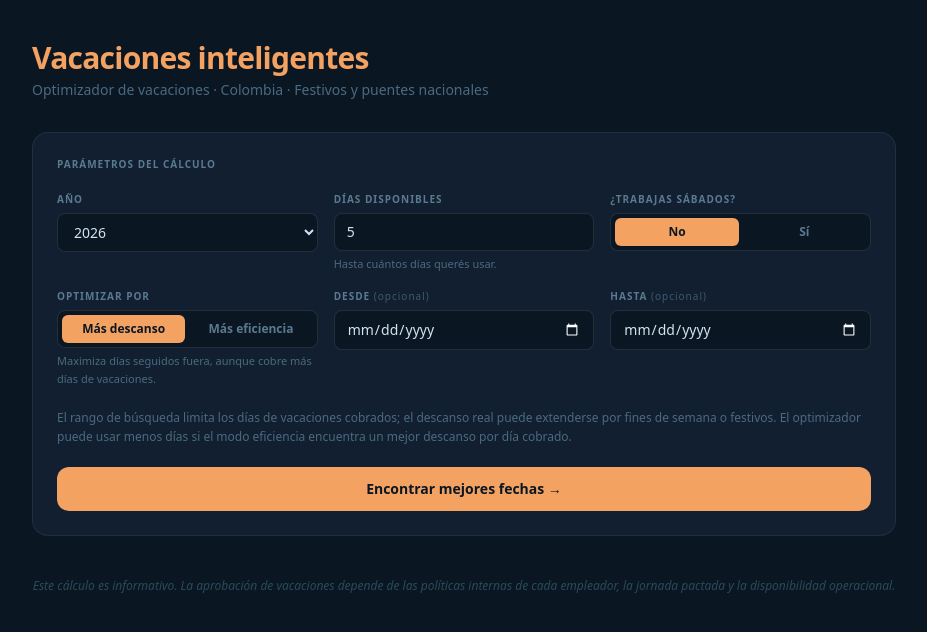
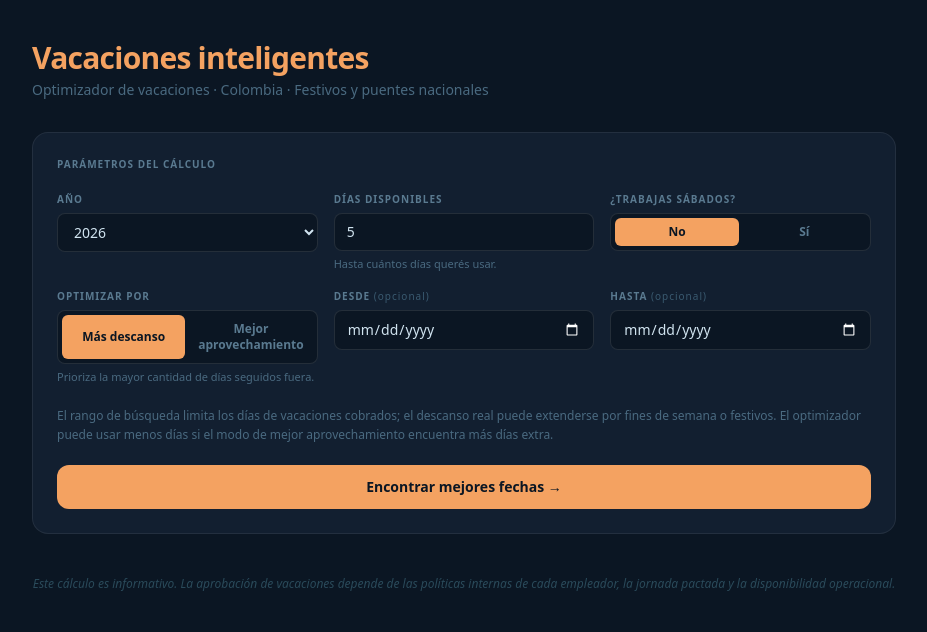
Before and after one commit to NastMz/vacaciones-inteligentes, a Next.js app: page / in a window 1280 px wide. Shown: the top 632 px of the page, without its empty margins (176-1103 px from the left). Built offline with nearby package versions, Linux system fonts and the light colour scheme.

Commit message:
fix: rank by extra rest days for efficiency

```diff
--- a/src/app/page.tsx
+++ b/src/app/page.tsx
@@ -45,7 +45,7 @@ export default function Home() {
   const rankingExplanation = submittedContext
     ? submittedContext.optimizationMode === "MAX_TOTAL_REST"
       ? `Ranking priorizado por descanso total: busca la mayor cantidad de días seguidos fuera, usando hasta ${submittedContext.vacationDaysToUse} días disponibles.`
-      : `Ranking priorizado por eficiencia: busca el mejor descanso por cada día cobrado y puede recomendar usar menos de ${submittedContext.vacationDaysToUse} días disponibles.`
+      : `Ranking priorizado por aprovechamiento: busca sumar más días extra por fines de semana y festivos, y puede recomendar usar menos de ${submittedContext.vacationDaysToUse} días disponibles.`
     : null;
 
   return (
--- a/src/components/RecommendationCard.tsx
+++ b/src/components/RecommendationCard.tsx
@@ -31,6 +31,9 @@ export function RecommendationCard({
         </span>
         <span className="text-success/60 text-xl">días de descanso</span>
       </div>
+      <p className="mb-6 text-sm font-semibold text-success">
+        +{r.extraRestDays} días extra por fines de semana y festivos
+      </p>
 
       {/* Dates */}
       <div className="grid grid-cols-1 sm:grid-cols-2 lg:grid-cols-4 gap-4 mb-5">
@@ -59,7 +62,8 @@ export function RecommendationCard({
       {/* Stats */}
       <div className="flex gap-6 flex-wrap pt-4 border-t border-success/[0.15] mb-4">
         <Stat value={r.vacationDaysUsed} label="días usados" />
-        <Stat value={`${r.efficiencyRatio}×`} label="eficiencia" highlight />
+        <Stat value={`+${r.extraRestDays}`} label="días extra" highlight />
+        <Stat value={`${r.efficiencyRatio}×`} label="ratio" />
         <Stat value={r.holidaysIncluded.length} label="festivos" />
         <Stat value={r.weekendsIncluded} label="fines de sem." />
       </div>
--- a/src/components/RecommendationTable.tsx
+++ b/src/components/RecommendationTable.tsx
@@ -22,7 +22,7 @@ export function RecommendationTable({
         <table className="w-full text-xs">
           <thead>
             <tr className="border-b border-white/[0.05]">
-              {["#", "Días cobrados", "Descanso real", "Vuelves", "Días", "Efic.", "Festivos", "Acción"].map(
+              {["#", "Días cobrados", "Descanso real", "Vuelves", "Días", "+ Extra", "Ratio", "Festivos", "Acción"].map(
                 (h) => (
                   <th
                     key={h}
@@ -106,7 +106,10 @@ function Row({
       <td className={td + " text-center font-semibold text-[#c8dce8]"}>
         {r.calendarDaysRested}
       </td>
-      <td className={td + " text-center text-[#6a8ba0]"}>
+      <td className={td + " text-center font-semibold text-success whitespace-nowrap"}>
+        +{r.extraRestDays} extra
+      </td>
+      <td className={td + " text-center text-[#6a8ba0] whitespace-nowrap"}>
         {r.efficiencyRatio}×
       </td>
       <td className={td + " text-[#4a6a80] max-w-[180px] truncate"}>
--- a/src/components/VacationForm.tsx
+++ b/src/components/VacationForm.tsx
@@ -97,13 +97,13 @@ export function VacationForm({ onSubmit, isLoading }: Props) {
             onChange={setMode}
             options={[
               { value: "MAX_TOTAL_REST", label: "Más descanso" },
-              { value: "MAX_EFFICIENCY", label: "Más eficiencia" },
+              { value: "MAX_EFFICIENCY", label: "Mejor aprovechamiento" },
             ]}
           />
           <p className="mt-1 text-[11px] text-[#4a6a80] leading-relaxed">
             {mode === "MAX_TOTAL_REST"
-              ? "Maximiza días seguidos fuera, aunque cobre más días de vacaciones."
-              : "Maximiza descanso por cada día cobrado y puede guardar días para después."}
+              ? "Prioriza la mayor cantidad de días seguidos fuera."
+              : "Prioriza sumar más días extra por fines de semana y festivos."}
           </p>
         </div>
 
@@ -140,7 +140,7 @@ export function VacationForm({ onSubmit, isLoading }: Props) {
       <p className="mb-5 text-xs text-[#4a6a80] leading-relaxed">
         El rango de búsqueda limita los días de vacaciones cobrados; el descanso real
         puede extenderse por fines de semana o festivos. El optimizador puede usar
-        menos días si el modo eficiencia encuentra un mejor descanso por día cobrado.
+        menos días si el modo de mejor aprovechamiento encuentra más días extra.
       </p>
 
       <button
--- a/src/domain/vacation-optimizer.ts
+++ b/src/domain/vacation-optimizer.ts
@@ -11,7 +11,7 @@ import { toDateKey, fromDateKey, addDays, isNonWorkingDay } from "./business-day
  *   2. Extiende hacia atrás mientras haya días no laborables (fines de semana / festivos).
  *   3. Extiende hacia adelante mientras haya días no laborables.
  *   4. El bloque resultante es el descanso real.
- *   5. Calcula días calendario y ratio de eficiencia.
+ *   5. Calcula días calendario, días extra y ratio secundario.
  * Deduplicación por ventana de descanso real (realRestStart::realRestEnd)
  * conservando primero el mejor candidato según el modo de optimización.
  */
@@ -112,6 +112,7 @@ export function generateRecommendations(
           Math.round(
             (realRestEnd.getTime() - realRestStart.getTime()) / 86400000
           ) + 1;
+        const extraRestDays = calendarDaysRested - vacationDaysUsed;
         const efficiencyRatio =
           Math.round((calendarDaysRested / vacationDaysUsed) * 100) / 100;
 
@@ -135,7 +136,7 @@ export function generateRecommendations(
 
         const score =
           optimizationMode === "MAX_EFFICIENCY"
-            ? efficiencyRatio
+            ? extraRestDays
             : calendarDaysRested;
 
         candidates.push({
@@ -146,6 +147,7 @@ export function generateRecommendations(
           returnToWorkDate: toDateKey(returnToWorkDate),
           vacationDaysUsed,
           calendarDaysRested,
+          extraRestDays,
           efficiencyRatio,
           holidaysIncluded,
           weekendsIncluded,
@@ -177,18 +179,29 @@ function compareRecommendations(
   b: VacationRecommendation,
   optimizationMode: VacationInput["optimizationMode"]
 ): number {
+  // MAX_EFFICIENCY en UI significa "Mejor aprovechamiento":
+  // primero más días extra, luego mejor ratio, luego menos días cobrados,
+  // después más descanso real y finalmente orden estable por fecha.
   if (optimizationMode === "MAX_EFFICIENCY") {
+    if (b.extraRestDays !== a.extraRestDays) {
+      return b.extraRestDays - a.extraRestDays;
+    }
+
     if (b.efficiencyRatio !== a.efficiencyRatio) {
       return b.efficiencyRatio - a.efficiencyRatio;
     }
 
-    // Con la misma eficiencia, priorizamos más descanso real antes de ahorrar
-    // otro día adicional para evitar resultados triviales con el mismo ratio.
+    if (a.vacationDaysUsed !== b.vacationDaysUsed) {
+      return a.vacationDaysUsed - b.vacationDaysUsed;
+    }
+
     if (b.calendarDaysRested !== a.calendarDaysRested) {
       return b.calendarDaysRested - a.calendarDaysRested;
     }
   } else if (b.calendarDaysRested !== a.calendarDaysRested) {
     return b.calendarDaysRested - a.calendarDaysRested;
+  } else if (b.extraRestDays !== a.extraRestDays) {
+    return b.extraRestDays - a.extraRestDays;
   } else if (b.efficiencyRatio !== a.efficiencyRatio) {
     return b.efficiencyRatio - a.efficiencyRatio;
   }
--- a/src/types/index.ts
+++ b/src/types/index.ts
@@ -21,6 +21,7 @@ export type VacationRecommendation = {
   returnToWorkDate: string;
   vacationDaysUsed: number;
   calendarDaysRested: number;
+  extraRestDays: number;
   efficiencyRatio: number;
   holidaysIncluded: Holiday[];
   weekendsIncluded: number;
```
Also changed, not shown: 1 other file (tests, documents, lock files or other folders).
